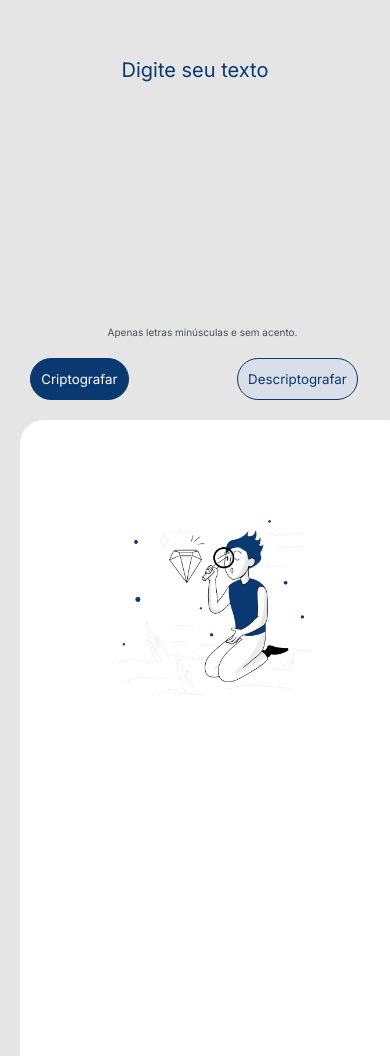
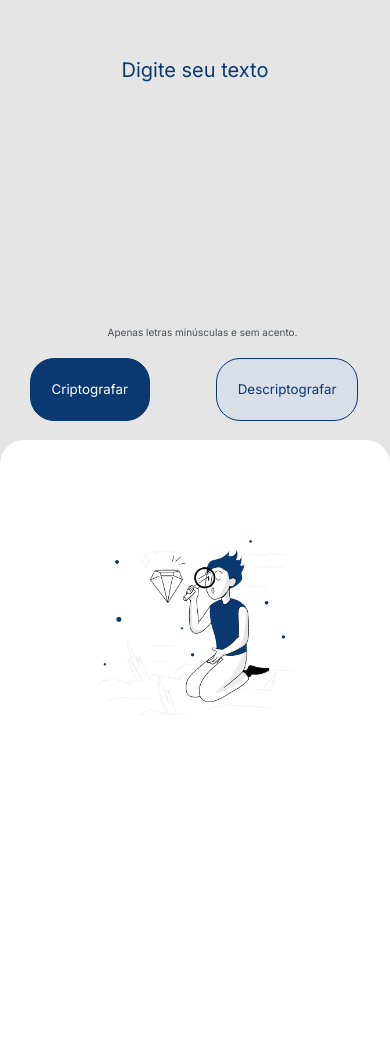
Before and after one commit to Kaio-0708/Decodificador-de-texto, a plain HTML site: page index.html in a window 390 px wide. Shown: the part 44-1100 px from the top of the page. Drawn offline with Linux system fonts and the light colour scheme.

Commit message:
Update style.css

```diff
--- a/styles/style.css
+++ b/styles/style.css
@@ -190,10 +190,11 @@ section{
 
     .mensagem{
         position: relative;
-        margin-left: 5%;
+        margin-left: 0;
         padding-left: 0;
         margin-top: 5%;
         width: 100%;
+        padding-right: 20px;
     }
 
     .alerta{
@@ -204,11 +205,18 @@ section{
         gap: 15px;
     }
 
-    .botoes__cript, .botoes__descript{
+    .botoes__cript{
         width: auto;
         height: auto;
         margin-left: 18%;
-        padding: 2%;
+        padding: 4%;
+    }
+
+    .botoes__descript{
+        width: auto;
+        height: auto;
+        margin-left: 10%;
+        padding: 4%;
     }
 
     .frase, .frase__segunda{
```
